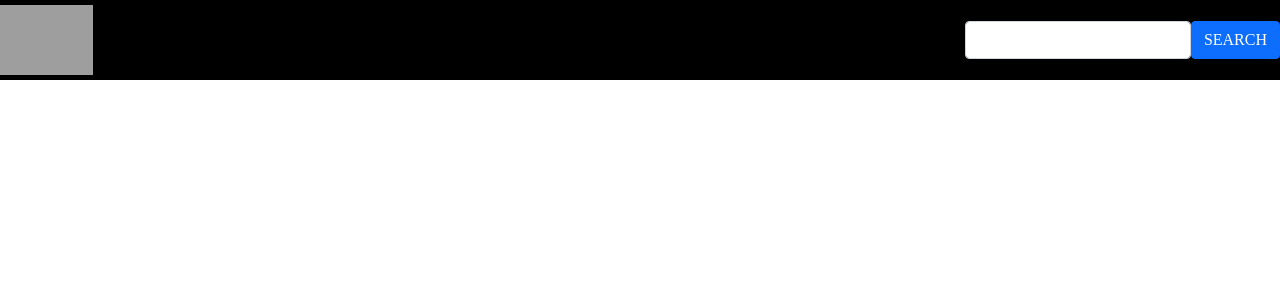
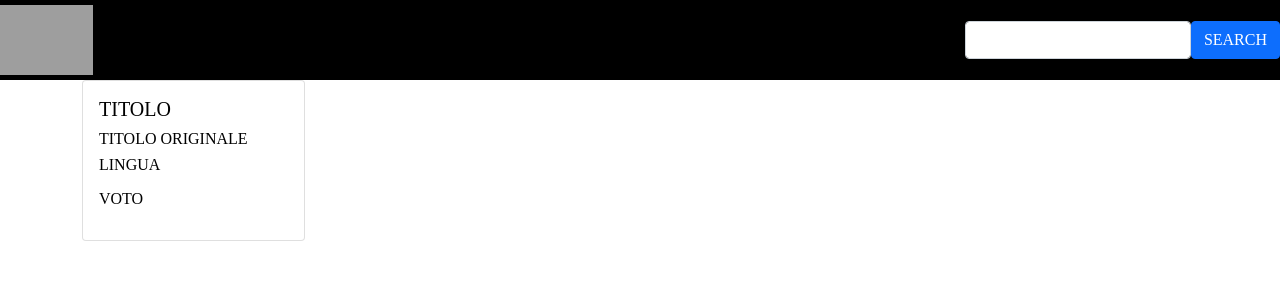
Before and after one commit to FrancescoCataletto/vue-boolflix, a Vue app: page / in a window 1280 px wide. Shown: the top 300 px of the page. Built offline with nearby package versions, Linux system fonts and the light colour scheme; grey boxes are pictures that could not be loaded.

Commit message:
draft structure for movie card

```diff
--- a/src/components/MainComponent.vue
+++ b/src/components/MainComponent.vue
@@ -1,15 +1,20 @@
 <template>
-  <div>
+  <main class="container">
 
-  </div>
+      <MovieCardComponent />
+
+  </main>
 </template>
 
 <script>
+import MovieCardComponent from './MovieCardComponent.vue';
 export default {
-    name: "MainComponent"
+    name: "MainComponent",
+    components: { MovieCardComponent }
 }
 </script>
 
 <style lang="scss" scoped>
+@import "../assets/global.scss";
 
 </style>
--- /dev/null
+++ b/src/components/MovieCardComponent.vue
@@ -0,0 +1,24 @@
+<template>
+  <div class="card">
+      <div class="card-body">
+          <h5>TITOLO</h5>
+          <h6>TITOLO ORIGINALE</h6>
+          <p>LINGUA</p>
+          <p>VOTO</p>
+      </div>
+  </div>
+</template>
+
+<script>
+export default {
+    name: "MovieCardComponent"
+}
+</script>
+
+<style lang="scss" scoped>
+@import "../assets/global.scss";
+
+.card{
+    width: 20%;
+}
+</style>
```
